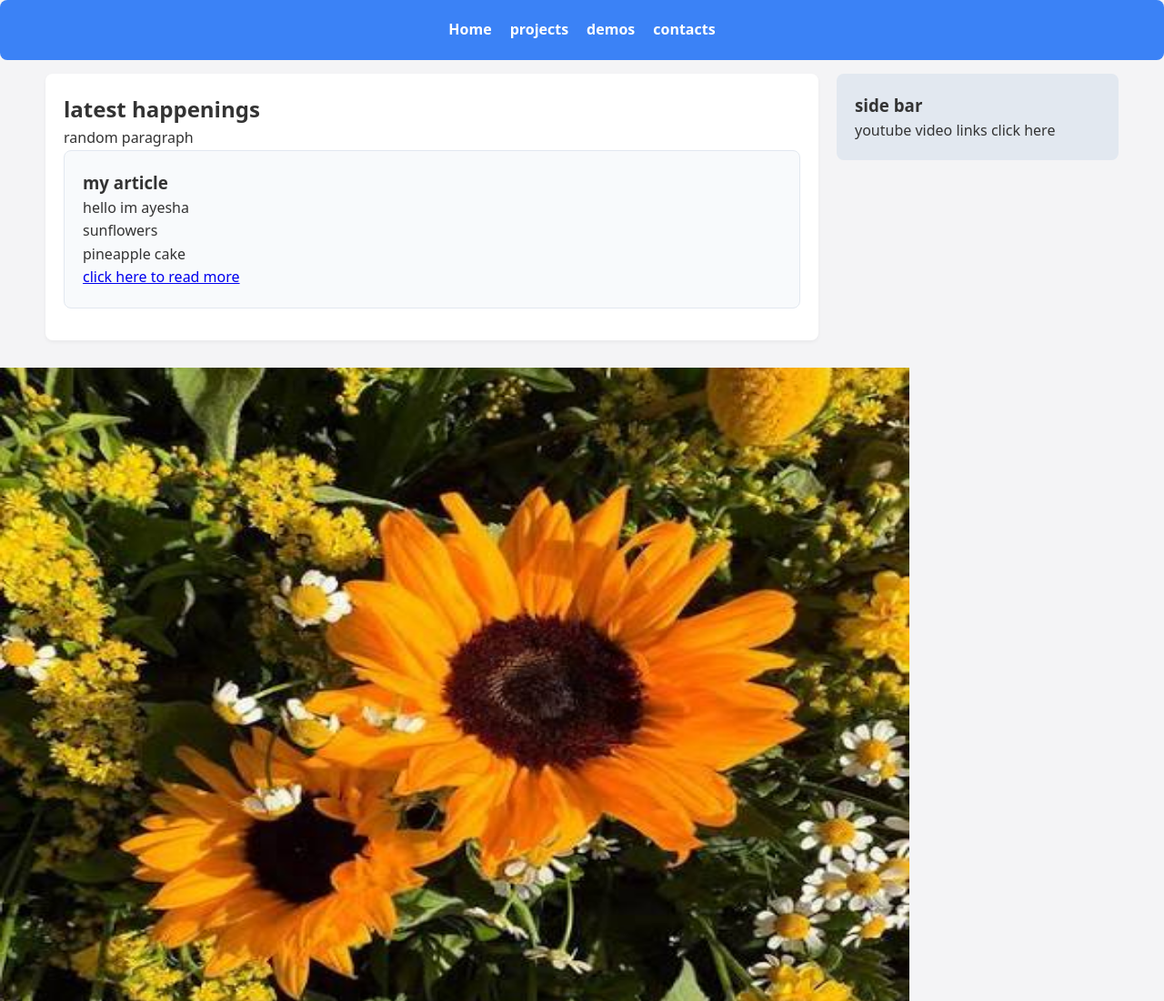
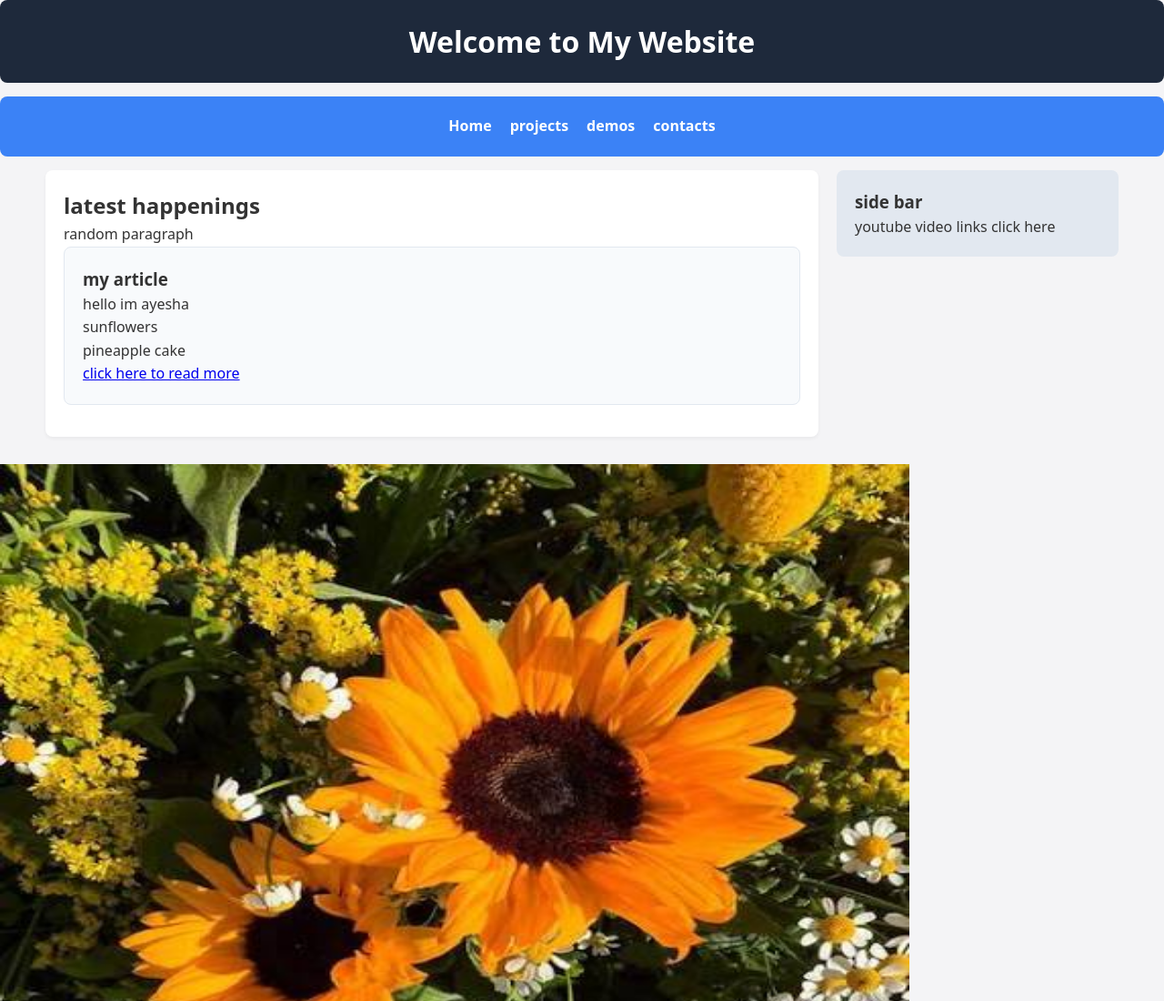
Before and after one commit to Ayeshaimran67/web_mobile_dev, a plain HTML site: page class_practice1.html in a window 1280 px wide. Shown: the top 1100 px of the page at 91% size. Drawn offline with Linux system fonts and the light colour scheme.

Commit message:
27 aug thurs

```diff
--- a/class_practice1.html
+++ b/class_practice1.html
@@ -4,6 +4,7 @@
     <title>links</title>
     <meta charset="UTF-8">
     <meta name="view port" content="width= device-width, initial-scale=1.0">
+    <title>My Portfolio</title>
     <style>
         /* Base Reset */
         * { box-sizing: border-box; margin: 0; padding: 0; }
@@ -47,6 +48,10 @@
         }
     </style>
 </head>
+<!-- Top Banner Section -->
+    <header>
+        <h1>Welcome to My Website</h1>
+    </header>
 <nav>
     <a href="index.html">Home</a>
     <a href="#">projects</a>
```
